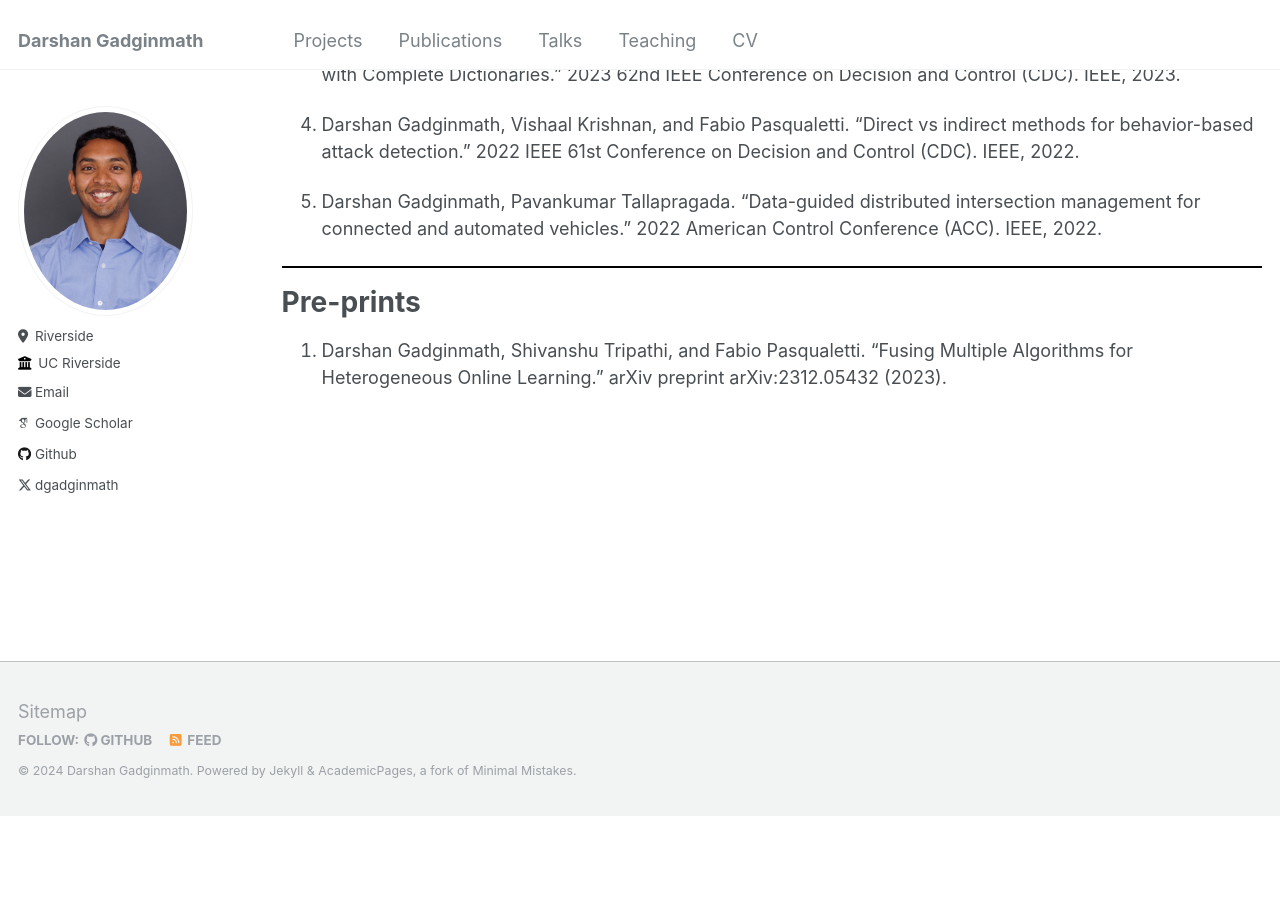
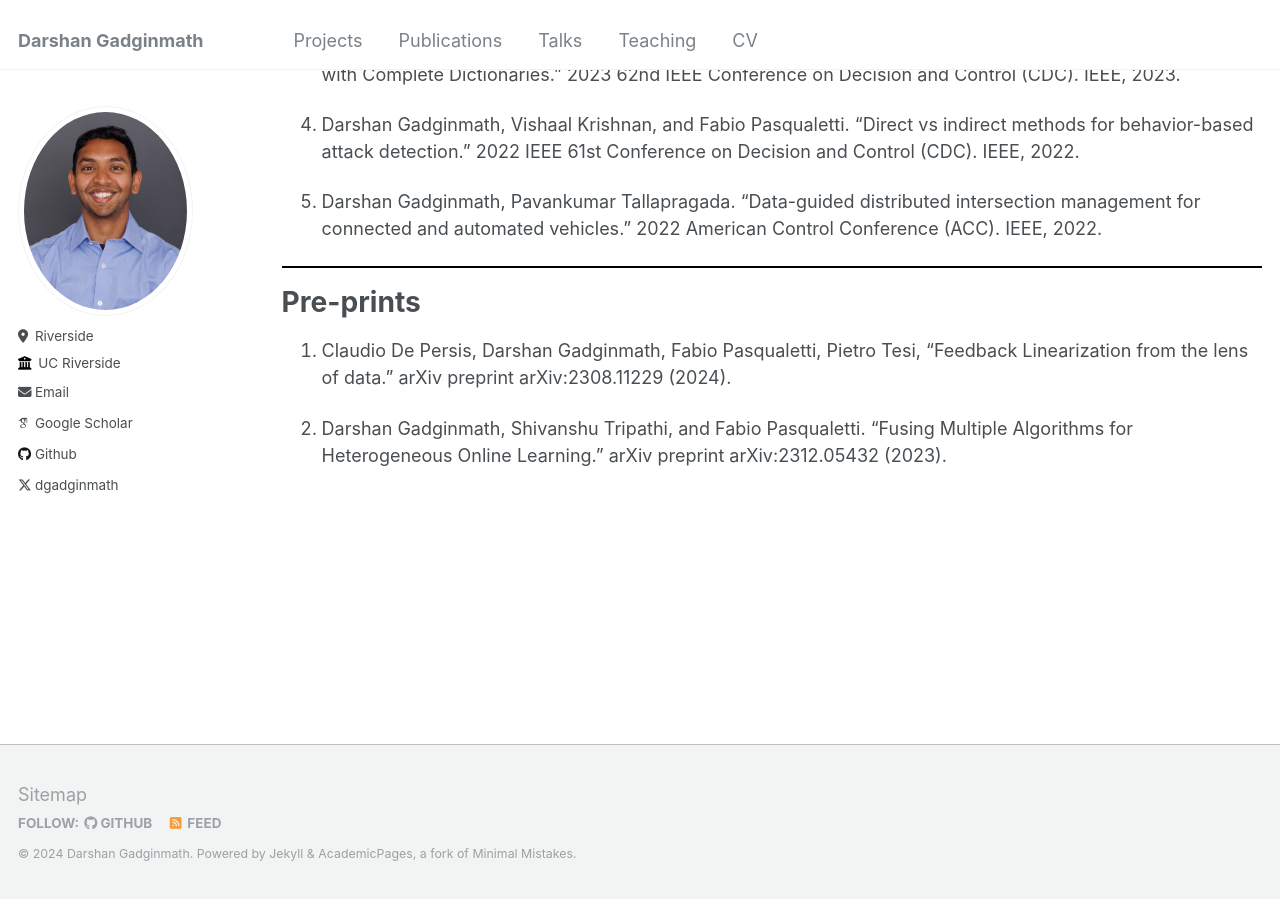
Before and after one commit to darshangm/darshangm.github.io, a Jekyll site: the page built from _pages/publications.md, in a window 1280 px wide and 900 px high, scrolled down 530 px. Built offline with Jekyll 4.4.1, drawn with Linux system fonts in a browser that asks for light colours; some web fonts are replaced; before the commit the page ends 1347 px from its top, so only the background shows below that.

```diff
--- a/_pages/publications.md
+++ b/_pages/publications.md
@@ -32,7 +32,9 @@ Conference proceedings
 
 Pre-prints
 ======
-1. Darshan Gadginmath, Shivanshu Tripathi, and Fabio Pasqualetti. "Fusing Multiple Algorithms for Heterogeneous Online Learning." arXiv preprint arXiv:2312.05432 (2023).
+1. Claudio De Persis, Darshan Gadginmath, Fabio Pasqualetti, Pietro Tesi, "Feedback Linearization from the lens of data." arXiv preprint arXiv:2308.11229 (2024).
+
+2. Darshan Gadginmath, Shivanshu Tripathi, and Fabio Pasqualetti. "Fusing Multiple Algorithms for Heterogeneous Online Learning." arXiv preprint arXiv:2312.05432 (2023).
 
 
 <!-- {% include base_path %}
```
Also changed, not shown: _pages/talks.md (+2 -2 lines), 5 other files.
